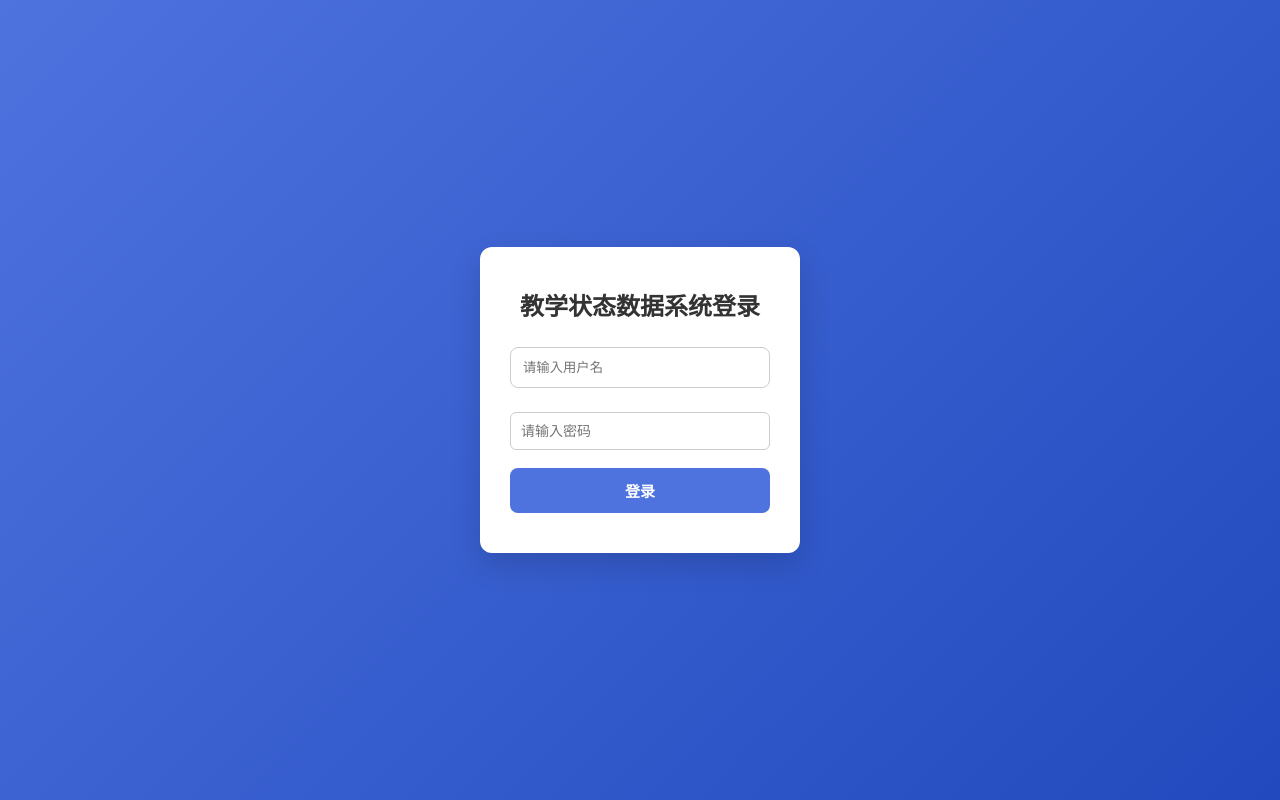
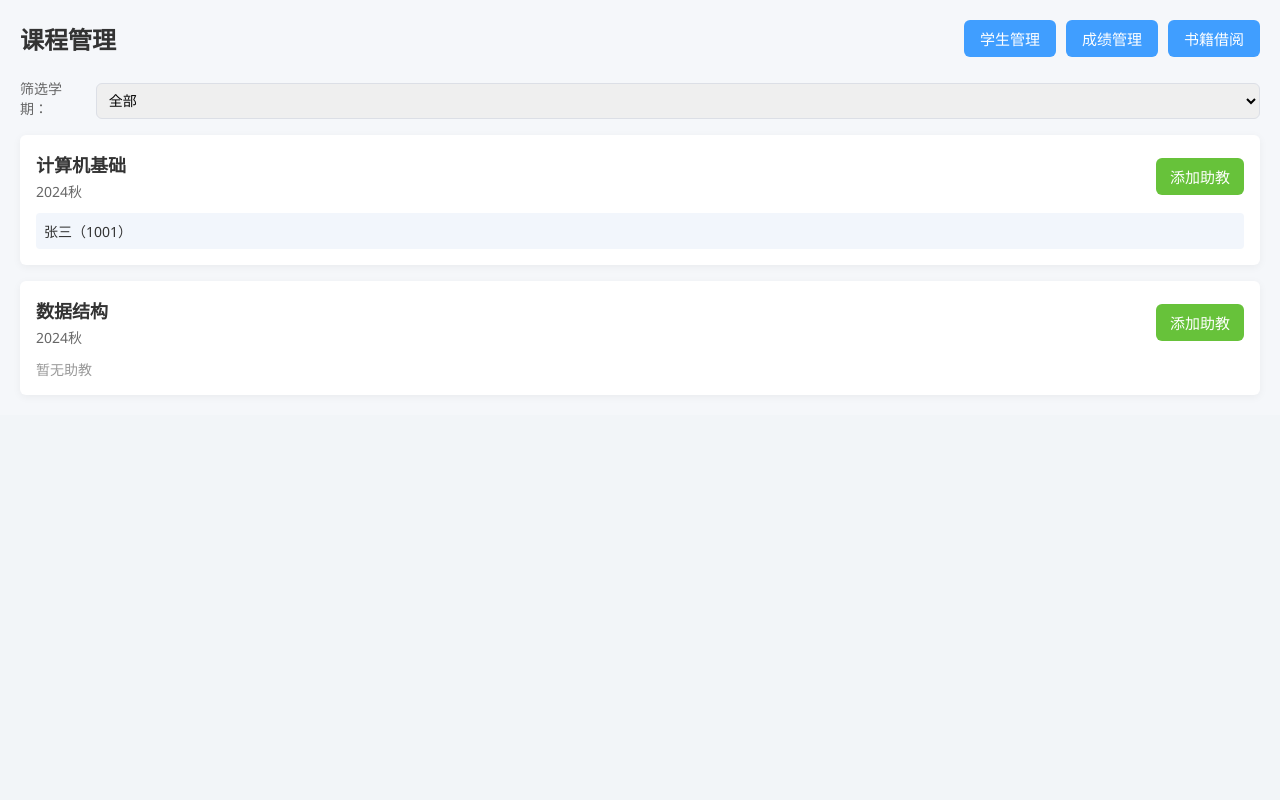
Before and after one commit to AlanClerk/EducationalDataManagementSystemFrontend, a Vue app: page /ProfDashboard in a window 1280 px wide. Before the commit this address led to /login. Built offline with nearby package versions, Linux system fonts and the light colour scheme; sample sign-in values are in the browser's storage.

Commit message:
修改认证机制，使之匹配。 记得要查看认证机制request.js

```diff
--- a/src/pages/login/Login.vue
+++ b/src/pages/login/Login.vue
@@ -12,17 +12,46 @@
 </template>
 
 <script setup>
-import {ref} from 'vue'
+import {ref, onMounted} from 'vue'
 import axios from 'axios'
 import {useRouter} from 'vue-router'
 import {useUserStore} from '@/stores/user'
 
 const username = ref('')
 const password = ref('')
+const isLoading = ref(false)
 const router = useRouter()
 const userStore = useUserStore()
 
+// 组件挂载时恢复 sessionStorage 中的字段
+onMounted(() => {
+  const id = sessionStorage.getItem('id')
+  const uid = sessionStorage.getItem('uid')
+  const token = sessionStorage.getItem('token')
+  const role = sessionStorage.getItem('role')
+  const username = sessionStorage.getItem('username')
+  const name = sessionStorage.getItem('name')
+  const department = sessionStorage.getItem('department')
+  const nickname = sessionStorage.getItem('nickname')
+
+  if (id && uid && token && role && username) {
+    const userData = {
+      id,
+      uid,
+      token,
+      role,
+      username,
+      name: name || '',
+      department: department || '',
+      nickname: nickname || ''
+    }
+    userStore.setUser(userData)
+    axios.defaults.headers.common['Authorization'] = `Bearer ${token}`
+  }
+})
+
 const handleLogin = async () => {
+  isLoading.value = true
   try {
     const response = await axios.post('/edu/public/login', {
       username: username.value,
@@ -31,8 +60,24 @@ const handleLogin = async () => {
 
     const res = response.data
     if (res.code === 200) {
+      // 保存用户信息到 userStore 和 sessionStorage
       userStore.setUser(res.data)
-      axios.defaults.headers.common['Authorization'] = res.data.token
+      // 直接存储字段到 sessionStorage
+      sessionStorage.setItem('id', res.data.id)
+      sessionStorage.setItem('uid', res.data.uid)
+      sessionStorage.setItem('token', res.data.token)
+      sessionStorage.setItem('role', res.data.role)
+      sessionStorage.setItem('username', res.data.username)
+      if (res.data.name) {
+        sessionStorage.setItem('name', res.data.name)
+      }
+      if (res.data.department) {
+        sessionStorage.setItem('department', res.data.department)
+      }
+      if (res.data.nickname) {
+        sessionStorage.setItem('nickname', res.data.nickname)
+      }
+      axios.defaults.headers.common['Authorization'] = `${res.data.token}`
       alert('登录成功')
 
       const role = res.data.role
@@ -42,10 +87,11 @@ const handleLogin = async () => {
     }
   } catch (err) {
     alert('登录失败，请检查网络或稍后重试')
+  } finally {
+    isLoading.value = false
   }
 }
 </script>
-
 <style scoped>
 .login-page {
   height: 100vh;
--- a/src/pages/teacher/ProfDashboard.vue
+++ b/src/pages/teacher/ProfDashboard.vue
@@ -1,45 +1,354 @@
 <template>
   <div class="dashboard">
-    <h1>Teacher Dashboard</h1>
-    <p>Welcome, {{ userStore.nickname || 'Teacher' }}!</p>
-    <p>Your UID: {{ userStore.uid || 'N/A' }}</p>
-    <p>Your ID: {{ userStore.id || 'N/A' }}</p>
-    <p>Department: {{ userStore.department || 'N/A' }}</p>
-    <button @click="logout">Logout</button>
+    <header class="header">
+      <h2>课程管理</h2>
+      <div class="nav-buttons">
+        <button class="nav-btn" @click="goTo('StudentManaging')">学生管理</button>
+        <button class="nav-btn" @click="goTo('GradeManage')">成绩管理</button>
+        <button class="nav-btn" @click="goTo('BookBorrow')">书籍借阅</button>
+      </div>
+    </header>
+
+    <div class="filter-bar">
+      <label>筛选学期：</label>
+      <select v-model="selectedSemester">
+        <option value="">全部</option>
+        <option v-for="sem in allSemesters" :key="sem" :value="sem">{{ sem }}</option>
+      </select>
+    </div>
+
+    <div class="course-list">
+      <div
+          v-for="course in filteredCourses"
+          :key="course.courseId"
+          class="course-card"
+      >
+        <div class="course-header">
+          <div class="course-basic">
+            <h3>{{ course.courseName }}</h3>
+            <p>{{ course.semester }}</p>
+          </div>
+          <button class="add-btn" @click="openAddAssistantModal(course)">添加助教</button>
+        </div>
+        <div class="assistant-list">
+          <div
+              v-for="assistant in course.assistants"
+              :key="assistant.assistantId"
+              class="assistant-item"
+          >
+            {{ assistant.assistantName }}（{{ assistant.assistantId }}）
+          </div>
+          <div v-if="course.assistants.length === 0" class="no-assistant">暂无助教</div>
+        </div>
+      </div>
+    </div>
+
+    <!-- 弹出添加助教模态 -->
+    <div class="modal-mask" v-if="showModal">
+      <div class="modal-container">
+        <h3>添加助教</h3>
+        <div class="form-group">
+          <label>助教工号</label>
+          <input v-model="newAssistant.assistantId" type="text" />
+        </div>
+        <div class="form-group">
+          <label>助教账号</label>
+          <input v-model="newAssistant.assistantName" type="text" />
+        </div>
+        <div class="form-group">
+          <label>密码</label>
+          <input v-model="newAssistant.assistantPassword" type="password" />
+        </div>
+        <div class="modal-actions">
+          <button class="submit-btn" @click="submitAssistant">提交</button>
+          <button class="cancel-btn" @click="closeModal">取消</button>
+        </div>
+      </div>
+    </div>
   </div>
 </template>
 
 <script setup>
-import { useUserStore } from '@/stores/user'
+import { ref, computed } from 'vue'
 import { useRouter } from 'vue-router'
 
-const userStore = useUserStore()
+// 示例数据
+const courses = ref([
+  {
+    courseId: 1,
+    courseName: '计算机基础',
+    semester: '2024秋',
+    assistants: [
+      { assistantId: 1001, assistantName: '张三' }
+    ]
+  },
+  {
+    courseId: 2,
+    courseName: '数据结构',
+    semester: '2024秋',
+    assistants: []
+  }
+])
+
+const selectedSemester = ref('')
+const allSemesters = computed(() =>
+    [...new Set(courses.value.map((c) => c.semester))]
+)
+const filteredCourses = computed(() => {
+  return selectedSemester.value
+      ? courses.value.filter((c) => c.semester === selectedSemester.value)
+      : courses.value
+})
+
+const showModal = ref(false)
+const currentCourse = ref(null)
+const newAssistant = ref({
+  assistantId: '',
+  assistantName: '',
+  assistantPassword: '',
+  courseId: '',
+  semester: ''
+})
+
+const openAddAssistantModal = (course) => {
+  currentCourse.value = course
+  newAssistant.value = {
+    assistantId: '',
+    assistantName: '',
+    assistantPassword: '',
+    courseId: course.courseId,
+    semester: course.semester
+  }
+  showModal.value = true
+}
+
+const closeModal = () => {
+  showModal.value = false
+}
+
+const submitAssistant = () => {
+  currentCourse.value.assistants.push({
+    assistantId: newAssistant.value.assistantId,
+    assistantName: newAssistant.value.assistantName
+  })
+  closeModal()
+}
+
 const router = useRouter()
-
-const logout = () => {
-  userStore.logout()
-  router.push('/login')
+const goTo = (routeName) => {
+  router.push({ name: routeName })
 }
 </script>
 
 <style scoped>
 .dashboard {
+  background-color: #f5f7fa;
   padding: 20px;
+  font-family: "Segoe UI", Roboto, sans-serif;
+}
+
+.header {
+  display: flex;
+  justify-content: space-between;
+  align-items: center;
+  margin-bottom: 20px;
+}
+
+.header h2 {
+  font-size: 24px;
+  color: #333;
+  font-weight: bold;
+}
+
+.nav-buttons {
+  display: flex;
+  gap: 10px;
+}
+
+.nav-btn {
+  background-color: #409eff;
+  color: white;
+  padding: 8px 16px;
+  border-radius: 6px;
+  border: none;
+  cursor: pointer;
+  transition: 0.3s;
+}
+
+.nav-btn:hover {
+  background-color: #66b1ff;
+}
+
+.filter-bar {
+  display: flex;
+  align-items: center;
+  gap: 10px;
+  margin-bottom: 16px;
+  color: #666;
+  font-size: 14px;
+}
+
+.filter-bar select {
+  padding: 8px;
+  border: 1px solid #dcdfe6;
+  border-radius: 6px;
+  font-size: 14px;
+  transition: 0.3s;
+}
+
+.filter-bar select:focus {
+  outline: none;
+  border-color: #409eff;
+}
+
+.course-list {
+  display: flex;
+  flex-direction: column;
+  gap: 16px;
+}
+
+.course-card {
+  background-color: #fff;
+  border-radius: 6px;
+  box-shadow: 0 2px 8px rgba(0, 0, 0, 0.05);
+  padding: 16px;
+}
+
+.course-header {
+  display: flex;
+  justify-content: space-between;
+  align-items: center;
+}
+
+.course-basic h3 {
+  font-size: 18px;
+  color: #333;
+  margin: 0;
+}
+
+.course-basic p {
+  font-size: 14px;
+  color: #666;
+  margin: 4px 0 0;
+}
+
+.add-btn {
+  background-color: #67c23a;
+  color: white;
+  padding: 8px 14px;
+  border-radius: 6px;
+  border: none;
+  cursor: pointer;
+  transition: 0.3s;
+}
+
+.add-btn:hover {
+  background-color: #85ce61;
+}
+
+.assistant-list {
+  margin-top: 12px;
+  display: flex;
+  flex-direction: column;
+  gap: 6px;
+}
+
+.assistant-item {
+  background-color: #f2f6fc;
+  padding: 8px;
+  border-radius: 4px;
+  font-size: 14px;
+}
+
+.no-assistant {
+  font-size: 14px;
+  color: #999;
+}
+
+/* 模态框样式 */
+.modal-mask {
+  position: fixed;
+  top: 0;
+  left: 0;
+  right: 0;
+  bottom: 0;
+  background-color: rgba(0, 0, 0, 0.3);
+  display: flex;
+  justify-content: center;
+  align-items: center;
+}
+
+.modal-container {
+  width: 520px;
+  background: #fff;
+  border-radius: 6px;
+  box-shadow: 0 2px 12px rgba(0, 0, 0, 0.2);
+  padding: 24px;
+}
+
+.modal-container h3 {
   text-align: center;
+  font-size: 20px;
+  color: #333;
+  margin-bottom: 20px;
 }
-h1 {
-  color: #2c3e50;
+
+.form-group {
+  display: flex;
+  flex-direction: column;
+  margin-bottom: 16px;
 }
-button {
-  margin-top: 10px;
+
+.form-group label {
+  font-size: 14px;
+  color: #666;
+  margin-bottom: 6px;
+}
+
+.form-group input {
+  padding: 8px;
+  border: 1px solid #dcdfe6;
+  border-radius: 6px;
+  font-size: 14px;
+  transition: 0.3s;
+}
+
+.form-group input:focus {
+  border-color: #409eff;
+  outline: none;
+}
+
+.modal-actions {
+  display: flex;
+  justify-content: center;
+  gap: 12px;
+}
+
+.submit-btn {
+  background-color: #409eff;
+  color: white;
   padding: 8px 16px;
-  background-color: #42b983;
+  border-radius: 6px;
+  border: none;
+  cursor: pointer;
+  transition: 0.3s;
+}
+
+.submit-btn:hover {
+  background-color: #66b1ff;
+}
+
+.cancel-btn {
+  background-color: #909399;
   color: white;
+  padding: 8px 16px;
+  border-radius: 6px;
   border: none;
-  border-radius: 4px;
   cursor: pointer;
+  transition: 0.3s;
 }
-button:hover {
-  background-color: #3aa876;
+
+.cancel-btn:hover {
+  background-color: #a6a9ad;
 }
 </style>
--- a/src/router/index.js
+++ b/src/router/index.js
@@ -29,7 +29,7 @@ const router = createRouter({
 router.beforeEach((to, from, next) => {
     const publicPages = ['/login']
     const authRequired = !publicPages.includes(to.path)
-    const userInfo = JSON.parse(localStorage.getItem('userInfo'))
+    const userInfo = JSON.parse(sessionStorage.getItem('userInfo'))
 
     if (authRequired && (!userInfo || !userInfo.token)) {
         return next('/login')
--- a/src/stores/user.js
+++ b/src/stores/user.js
@@ -13,14 +13,14 @@ export const useUserStore = defineStore('user', {
     actions: {
         setUser(data) {
             Object.assign(this, data)
-            localStorage.setItem('userInfo', JSON.stringify(data))
+            sessionStorage.setItem('userInfo', JSON.stringify(data)) // 非永久存储
         },
         loadUser() {
-            const saved = JSON.parse(localStorage.getItem('userInfo'))
+            const saved = JSON.parse(sessionStorage.getItem('userInfo'))
             if (saved) Object.assign(this, saved)
         },
         logout() {
-            localStorage.removeItem('userInfo')
+            sessionStorage.removeItem('userInfo')
             this.$reset()
         }
     }
```
Also changed, not shown: src/authorization/request.js (added, +36 -0 lines), src/pages/admin/AdminDashboard.vue (+9 -9 lines), src/pages/admin/BookInfo.vue (+9 -9 lines), src/pages/admin/ClassInfo.vue (+9 -9 lines).
